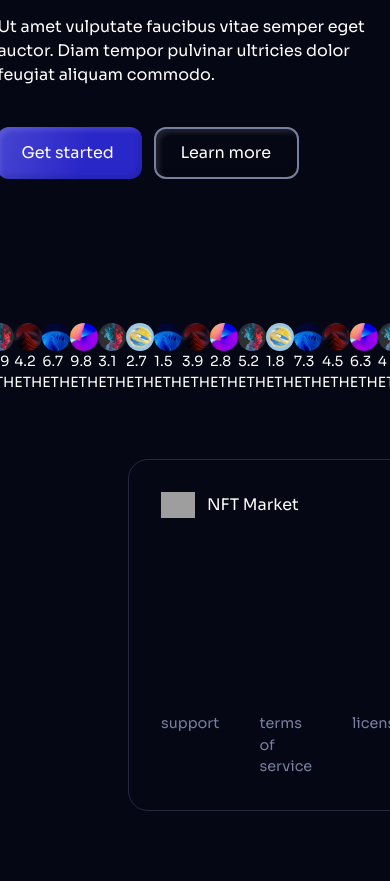
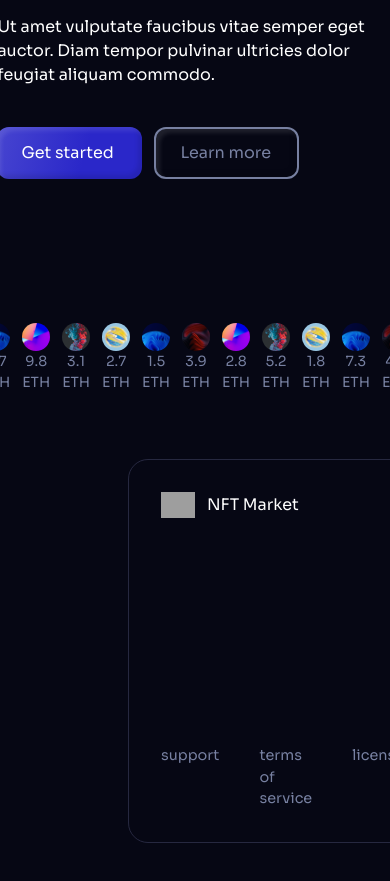
Before and after one commit to MobuchiElly/NFT_market, a Next.js app: page / in a window 390 px wide. Shown: the part 2300-3181 px from the top of the page. Before the commit the page ends 3151 px from the top, so only its background shows below. Built offline with nearby package versions, Linux system fonts and the light colour scheme; grey boxes are pictures that could not be loaded.

Commit message:
feat: restricted data fetching to one access one point then passed in data as props to child elements

```diff
--- a/app/page.tsx
+++ b/app/page.tsx
@@ -2,14 +2,15 @@ import HeroSection from "@/components/sectionComponents/HeroComponent";
 import FeaturesSection from "@/components/sectionComponents/FeaturesComponent";
 import SectionCComponent from "@/components/sectionComponents/SectionCComponent";
 import SectionH from "@/components/sectionComponents/SectionH";
+import cards from "@/constants/cardData";
 
 const Page = () => {
   return (
     <div className="">
       <HeroSection />
-      <FeaturesSection />
+      <FeaturesSection cards={cards}/>
       <SectionCComponent />
-      <SectionH />
+      <SectionH cards={cards}/>
     </div>
   );
 };
--- a/components/layoutComponents/Footer.tsx
+++ b/components/layoutComponents/Footer.tsx
@@ -8,7 +8,7 @@ const Footer = () => {
 
   return (
     <footer className='flex justify-center items-center pt-16 pb-10 px-32'>
-      <div className='flex h-[22rem] w-full md:w-[78vw]'>
+      <div className='flex h-[24rem] w-full md:w-[78vw]'>
 
         <div className='flex flex-col justify-between flex-1 p-8 border border-[#262840] rounded-l-[20px]'>
           <NFT />
--- a/components/sectionComponents/FeaturesComponent.tsx
+++ b/components/sectionComponents/FeaturesComponent.tsx
@@ -1,11 +1,10 @@
 "use client"
 import { useState, useEffect } from "react";
-import cards from "@/constants/cardData";
 import Image from "next/image";
 import CardLG from "../cards/CardLG";
 import { CardProps } from "@/types/components";
 
-const FeaturesSection = () => {
+const FeaturesSection = ({cards}: {cards: CardProps[]}) => {
   const [currIndex, setCurrIndex] = useState<number>(0);
   const [featuredList, setFeaturedList] = useState<CardProps[]>(cards.slice(0, 6));
 
@@ -17,7 +16,7 @@ const FeaturesSection = () => {
     } else {
       setFeaturedList(cards.slice(currIndex, endIndex));
     }
-  }, [currIndex]);
+  }, [currIndex, cards]);
 
   const handleClick = () => {
     setCurrIndex((prevIndex) => (prevIndex + 1) % cards.length);
--- a/components/sectionComponents/SectionCComponent.tsx
+++ b/components/sectionComponents/SectionCComponent.tsx
@@ -10,13 +10,12 @@ const Section3Component = () => {
           <p className="text-body-medium-16">Ut amet vulputate faucibus vitae semper eget auctor. Diam tempor pulvinar ultricies dolor feugiat aliquam commodo.</p>
           <div className="flex space-x-3">
             <button className="btn btn-primary">Get started</button>
-            <button className="btn btn-secondary">Learn more</button>
+            <button className="btn btn-secondary text-[#7780A1]">Learn more</button>
           </div>
         </div>
         <div className="flex-1">
           <Image
           src="/imgs/sect3ImgRight.svg"
-          className="rounded-[20px]"
         alt="image 1"
           width={684}
           height={616}
--- a/components/sectionComponents/SectionH.tsx
+++ b/components/sectionComponents/SectionH.tsx
@@ -1,10 +1,10 @@
 import Image from "next/image"
-import cards from "@/constants/cardData"
+import { CardProps } from "@/types/components"
 
 
-const SectionH = () => {
+const SectionH = ({cards}: {cards: CardProps[]}) => {
   return (
-    <div className='flex justify-center'>
+    <div className='flex justify-center gap-3'>
         {
             cards.map((card) => (
                 <div key={card.id} className="">
@@ -16,8 +16,8 @@ const SectionH = () => {
                     height={89}
                     priority
                     />
-                    <div>
-                     <p className="text-body-medium-14">{card.amount} ETH</p>
+                    <div className="text-center">
+                      <p className="text-body-medium-14 text-[#7780A1]">{card.amount} ETH</p>
                     </div>
                 </div>
             ))
```
